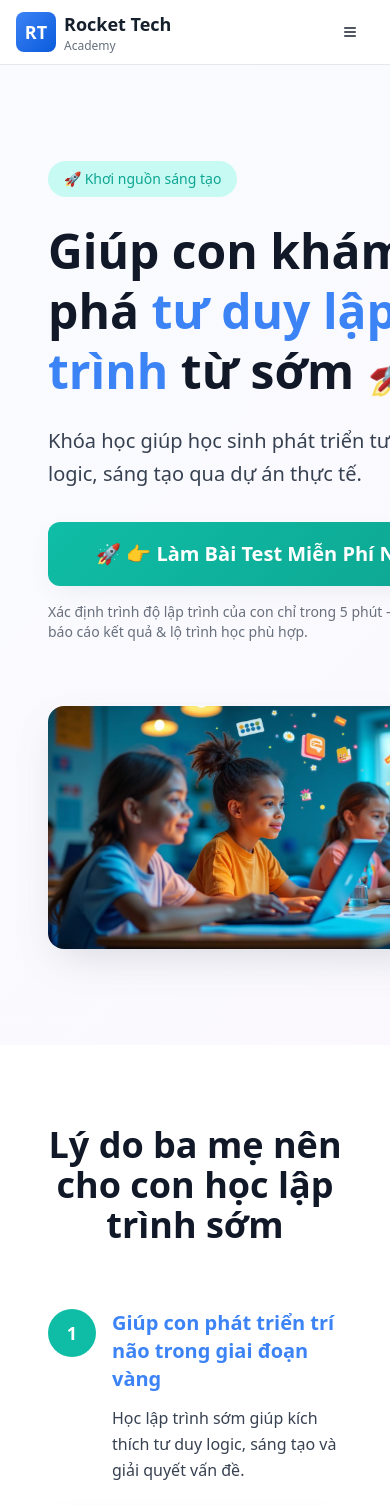
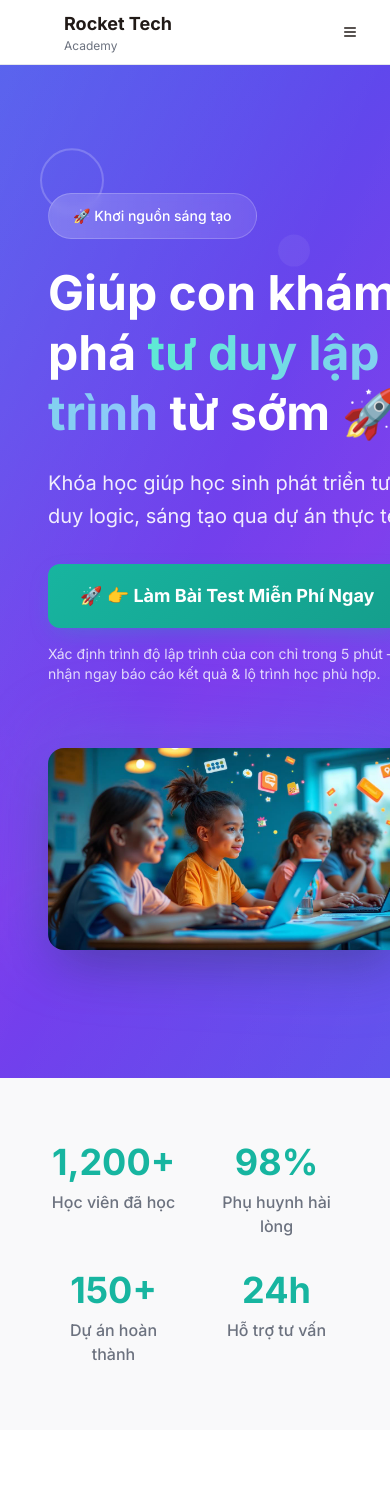
Before and after one commit to hoannguyenai/landing-page-ninja-ai, a React (Vite) app: page / in a window 390 px wide. Shown: the top 1505 px of the page. Built offline with nearby package versions, Linux system fonts and the light colour scheme; the HTML template or start-up script is replaced by a standard one.

Commit message:
Refactor: Update landing page with modern design

```diff
--- a/package.json
+++ b/package.json
@@ -46,6 +46,7 @@
     "cmdk": "^1.1.1",
     "date-fns": "^3.6.0",
     "embla-carousel-react": "^8.6.0",
+    "framer-motion": "^12.23.22",
     "input-otp": "^1.4.2",
     "lucide-react": "^0.462.0",
     "next-themes": "^0.3.0",
--- /dev/null
+++ b/src/components/AnimatedCounter.tsx
@@ -0,0 +1,37 @@
+import { useEffect, useRef } from 'react';
+import { useCounter } from '@/hooks/use-counter';
+
+interface AnimatedCounterProps {
+  end: number;
+  duration?: number;
+  suffix?: string;
+  className?: string;
+}
+
+export const AnimatedCounter = ({ end, duration = 2000, suffix = '', className = '' }: AnimatedCounterProps) => {
+  const ref = useRef<HTMLSpanElement>(null);
+  const { count, setIsVisible } = useCounter(end, duration);
+
+  useEffect(() => {
+    const observer = new IntersectionObserver(
+      ([entry]) => {
+        if (entry.isIntersecting) {
+          setIsVisible(true);
+        }
+      },
+      { threshold: 0.5 }
+    );
+
+    if (ref.current) {
+      observer.observe(ref.current);
+    }
+
+    return () => observer.disconnect();
+  }, [setIsVisible]);
+
+  return (
+    <span ref={ref} className={className}>
+      {count.toLocaleString()}{suffix}
+    </span>
+  );
+};
--- /dev/null
+++ b/src/components/FloatingElement.tsx
@@ -0,0 +1,25 @@
+import { motion } from 'framer-motion';
+
+interface FloatingElementProps {
+  children: React.ReactNode;
+  delay?: number;
+  className?: string;
+}
+
+export const FloatingElement = ({ children, delay = 0, className = '' }: FloatingElementProps) => {
+  return (
+    <motion.div
+      className={className}
+      initial={{ y: 0 }}
+      animate={{ y: [-10, 10, -10] }}
+      transition={{
+        duration: 4,
+        repeat: Infinity,
+        ease: "easeInOut",
+        delay
+      }}
+    >
+      {children}
+    </motion.div>
+  );
+};
--- /dev/null
+++ b/src/hooks/use-counter.ts
@@ -0,0 +1,26 @@
+import { useState, useEffect } from 'react';
+
+export const useCounter = (end: number, duration: number = 2000, start: number = 0) => {
+  const [count, setCount] = useState(start);
+  const [isVisible, setIsVisible] = useState(false);
+
+  useEffect(() => {
+    if (!isVisible) return;
+
+    let startTime: number;
+    const step = (timestamp: number) => {
+      if (!startTime) startTime = timestamp;
+      const progress = Math.min((timestamp - startTime) / duration, 1);
+      const easeOut = 1 - Math.pow(1 - progress, 3);
+      setCount(Math.floor(easeOut * (end - start) + start));
+
+      if (progress < 1) {
+        requestAnimationFrame(step);
+      }
+    };
+
+    requestAnimationFrame(step);
+  }, [isVisible, end, duration, start]);
+
+  return { count, setIsVisible };
+};
--- /dev/null
+++ b/src/hooks/use-scroll-animation.ts
@@ -0,0 +1,26 @@
+import { useEffect } from 'react';
+
+export const useScrollAnimation = () => {
+  useEffect(() => {
+    const observer = new IntersectionObserver(
+      (entries) => {
+        entries.forEach((entry) => {
+          if (entry.isIntersecting) {
+            entry.target.classList.add('in-view');
+          }
+        });
+      },
+      {
+        threshold: 0.1,
+        rootMargin: '0px 0px -100px 0px'
+      }
+    );
+
+    const elements = document.querySelectorAll('.scroll-animate');
+    elements.forEach((el) => observer.observe(el));
+
+    return () => {
+      elements.forEach((el) => observer.unobserve(el));
+    };
+  }, []);
+};
--- a/src/index.css
+++ b/src/index.css
@@ -1,123 +1,94 @@
+@import url('https://fonts.googleapis.com/css2?family=Inter:wght@300;400;500;600;700&display=swap');
 @tailwind base;
 @tailwind components;
 @tailwind utilities;
 
-/* Definition of the design system. All colors, gradients, fonts, etc should be defined here.
-All colors MUST be HSL.
-*/
-
 @layer base {
   :root {
-    --background: 0 0% 100%;
-    --foreground: 217 33% 13%;
+    /* Clean & Minimalist Color System */
+    --background: 0 0% 100%;  /* Pure white */
+    --foreground: 18 18% 11%; /* Dark black #1D1D1F */
 
-    --card: 0 0% 100%;
-    --card-foreground: 217 19% 27%;
+    --card: 240 10% 98%;      /* Very light gray */
+    --card-foreground: 18 18% 11%;
 
     --popover: 0 0% 100%;
-    --popover-foreground: 217 19% 27%;
+    --popover-foreground: 18 18% 11%;
 
-    /* Modern Tech Blue Primary */
-    --primary: 217 91% 60%;
+    --primary: 196 74% 38%;   /* Blue #2563EB */
     --primary-foreground: 0 0% 100%;
-    --primary-hover: 217 91% 55%;
 
-    /* Clean Light Backgrounds */
-    --secondary: 220 14% 98%;
-    --secondary-foreground: 217 33% 13%;
-    --secondary-hover: 220 13% 91%;
+    --secondary: 220 14% 96%; /* Light gray background */
+    --secondary-foreground: 18 18% 11%;
 
-    --muted: 220 13% 91%;
-    --muted-foreground: 217 9% 45%;
+    --muted: 220 14% 96%;
+    --muted-foreground: 220 8% 46%; /* Gray #374151 */
 
-    /* Modern Blue Accent */
-    --accent: 217 91% 45%;
+    --accent: 172 77% 40%;    /* Teal accent #14B8A6 */
     --accent-foreground: 0 0% 100%;
 
-    /* Teal CTA */
-    --cta: 172 85% 40%;
-    --cta-foreground: 0 0% 100%;
-    --cta-hover: 172 85% 35%;
-
-    /* Teal Badge */
-    --badge-teal: 172 83% 88%;
-    --badge-teal-foreground: 172 85% 35%;
-
-    --destructive: 0 84.2% 60.2%;
-    --destructive-foreground: 210 40% 98%;
+    --destructive: 0 84% 60%;
+    --destructive-foreground: 0 0% 100%;
 
     --border: 220 13% 91%;
     --input: 220 13% 91%;
-    --ring: 217 91% 60%;
+    --ring: 172 77% 40%;      /* Teal ring */
+
+    --radius: 0.75rem;
 
     /* Custom Design Tokens */
-    --hero-gradient: linear-gradient(135deg, hsl(217 91% 60%), hsl(217 91% 45%));
-    --light-gradient: linear-gradient(135deg, hsl(213 94% 88%), hsl(213 94% 95%));
-    --cta-gradient: linear-gradient(135deg, hsl(172 85% 40%), hsl(172 85% 35%));
-    --hero-bg-light: linear-gradient(135deg, hsl(217 91% 60% / 0.03), hsl(262 72% 51% / 0.03));
-    --success: 142 76% 36%;
-    --success-foreground: 0 0% 100%;
+    --surface-light: 240 10% 98%;
+    --text-primary: 18 18% 11%;    /* #1D1D1F */
+    --text-secondary: 220 8% 46%;  /* #374151 */
+    --accent-teal: 172 77% 40%;    /* #14B8A6 */
+    --accent-teal-light: 172 77% 95%; /* Light teal bg */
 
-    /* Modern Shadows */
-    --shadow-soft: 0 2px 8px -2px hsl(220 13% 91% / 0.5);
-    --shadow-medium: 0 8px 25px -8px hsl(217 9% 45% / 0.15);
-    --shadow-large: 0 16px 40px -12px hsl(217 9% 45% / 0.25);
+    /* Gradients */
+    --gradient-hero: linear-gradient(135deg, hsl(221 83% 53%) 0%, hsl(262 83% 58%) 100%);
+    --gradient-hero-animated: linear-gradient(135deg, hsl(221 83% 53%) 0%, hsl(262 83% 58%) 50%, hsl(221 83% 53%) 100%);
+    --gradient-cta: linear-gradient(135deg, hsl(172 77% 40%) 0%, hsl(172 77% 35%) 100%);
 
-    --radius: 0.5rem;
+    /* Shadows */
+    --shadow-sm: 0 1px 2px 0 rgb(0 0 0 / 0.05);
+    --shadow-md: 0 4px 6px -1px rgb(0 0 0 / 0.1), 0 2px 4px -2px rgb(0 0 0 / 0.1);
+    --shadow-lg: 0 10px 15px -3px rgb(0 0 0 / 0.1), 0 4px 6px -4px rgb(0 0 0 / 0.1);
+    --shadow-xl: 0 20px 25px -5px rgb(0 0 0 / 0.1), 0 8px 10px -6px rgb(0 0 0 / 0.1);
+    --shadow-teal: 0 4px 14px 0 rgb(20 184 166 / 0.25);
+    --shadow-teal-lg: 0 8px 25px -8px rgb(20 184 166 / 0.35);
 
-    --sidebar-background: 0 0% 98%;
-
-    --sidebar-foreground: 240 5.3% 26.1%;
-
-    --sidebar-primary: 240 5.9% 10%;
-
-    --sidebar-primary-foreground: 0 0% 98%;
-
-    --sidebar-accent: 240 4.8% 95.9%;
-
-    --sidebar-accent-foreground: 240 5.9% 10%;
-
-    --sidebar-border: 220 13% 91%;
-
-    --sidebar-ring: 217.2 91.2% 59.8%;
+    /* Animation Variables */
+    --animation-speed: 0.3s;
+    --animation-curve: cubic-bezier(0.4, 0, 0.2, 1);
   }
 
   .dark {
-    --background: 222.2 84% 4.9%;
-    --foreground: 210 40% 98%;
+    --background: 18 18% 11%;
+    --foreground: 0 0% 98%;
 
-    --card: 222.2 84% 4.9%;
-    --card-foreground: 210 40% 98%;
+    --card: 18 18% 11%;
+    --card-foreground: 0 0% 98%;
 
-    --popover: 222.2 84% 4.9%;
-    --popover-foreground: 210 40% 98%;
+    --popover: 18 18% 11%;
+    --popover-foreground: 0 0% 98%;
 
-    --primary: 210 40% 98%;
-    --primary-foreground: 222.2 47.4% 11.2%;
+    --primary: 196 74% 38%;
+    --primary-foreground: 0 0% 100%;
 
-    --secondary: 217.2 32.6% 17.5%;
-    --secondary-foreground: 210 40% 98%;
+    --secondary: 220 14% 20%;
+    --secondary-foreground: 0 0% 98%;
 
-    --muted: 217.2 32.6% 17.5%;
-    --muted-foreground: 215 20.2% 65.1%;
+    --muted: 220 14% 20%;
+    --muted-foreground: 220 8% 70%;
 
-    --accent: 217.2 32.6% 17.5%;
-    --accent-foreground: 210 40% 98%;
+    --accent: 172 77% 40%;
+    --accent-foreground: 0 0% 100%;
 
-    --destructive: 0 62.8% 30.6%;
-    --destructive-foreground: 210 40% 98%;
+    --destructive: 0 84% 60%;
+    --destructive-foreground: 0 0% 100%;
 
-    --border: 217.2 32.6% 17.5%;
-    --input: 217.2 32.6% 17.5%;
-    --ring: 212.7 26.8% 83.9%;
-    --sidebar-background: 240 5.9% 10%;
-    --sidebar-foreground: 240 4.8% 95.9%;
-    --sidebar-primary: 224.3 76.3% 48%;
-    --sidebar-primary-foreground: 0 0% 100%;
-    --sidebar-accent: 240 3.7% 15.9%;
-    --sidebar-accent-foreground: 240 4.8% 95.9%;
-    --sidebar-border: 240 3.7% 15.9%;
-    --sidebar-ring: 217.2 91.2% 59.8%;
+    --border: 220 13% 20%;
+    --input: 220 13% 20%;
+    --ring: 172 77% 40%;
   }
 }
 
@@ -127,94 +98,226 @@ All colors MUST be HSL.
   }
 
   body {
-    @apply bg-background text-foreground;
+    @apply bg-background text-foreground font-sans antialiased;
+    font-family: 'Inter', system-ui, -apple-system, sans-serif;
   }
 
+  /* Smooth scrolling */
   html {
     scroll-behavior: smooth;
   }
 }
 
 @layer utilities {
-  /* Hero Gradients */
-  .bg-hero-gradient {
-    background: var(--hero-gradient);
+  /* Background Utilities */
+  .bg-surface-light {
+    background-color: hsl(var(--surface-light));
   }
 
-  .bg-light-gradient {
-    background: var(--light-gradient);
+  .bg-gradient-hero {
+    background: var(--gradient-hero);
   }
 
-  .bg-cta-gradient {
-    background: var(--cta-gradient);
+  .bg-gradient-hero-animated {
+    background: var(--gradient-hero-animated);
+    background-size: 200% 200%;
+    animation: gradientShift 6s ease-in-out infinite;
   }
 
-  .bg-hero-bg-light {
-    background: var(--hero-bg-light);
+  .bg-gradient-cta {
+    background: var(--gradient-cta);
   }
 
-  /* Teal Badge */
-  .bg-badge-teal {
-    background-color: hsl(var(--badge-teal));
-    color: hsl(var(--badge-teal-foreground));
+  /* Text Colors */
+  .text-primary-dark {
+    color: hsl(var(--text-primary));
   }
 
-  /* Custom Shadows */
-  .shadow-soft {
-    box-shadow: var(--shadow-soft);
+  .text-secondary-gray {
+    color: hsl(var(--text-secondary));
   }
 
-  .shadow-medium {
-    box-shadow: var(--shadow-medium);
+  .text-accent-teal {
+    color: hsl(var(--accent-teal));
   }
 
-  .shadow-large {
-    box-shadow: var(--shadow-large);
+  /* Shadow Utilities */
+  .shadow-teal {
+    box-shadow: var(--shadow-teal);
   }
 
-  /* Animations */
+  .shadow-teal-lg {
+    box-shadow: var(--shadow-teal-lg);
+  }
+
+  /* Animation Classes */
   .animate-fade-up {
-    animation: fadeUp 0.6s ease-out;
+    opacity: 0;
+    transform: translateY(30px);
+    animation: fadeUp 0.8s var(--animation-curve) forwards;
+  }
+
+  .animate-fade-up-delay-1 {
+    opacity: 0;
+    transform: translateY(30px);
+    animation: fadeUp 0.8s var(--animation-curve) 0.2s forwards;
+  }
+
+  .animate-fade-up-delay-2 {
+    opacity: 0;
+    transform: translateY(30px);
+    animation: fadeUp 0.8s var(--animation-curve) 0.4s forwards;
+  }
+
+  .animate-slide-right {
+    opacity: 0;
+    transform: translateX(50px);
+    animation: slideRight 0.8s var(--animation-curve) 0.3s forwards;
   }
 
   .animate-scale-in {
-    animation: scaleIn 0.4s ease-out;
+    opacity: 0;
+    transform: scale(0.95);
+    animation: scaleIn 0.6s var(--animation-curve) forwards;
   }
 
-  .animate-slide-right {
-    animation: slideRight 0.8s ease-out;
+  .animate-typing {
+    overflow: hidden;
+    border-right: 3px solid hsl(var(--accent-teal));
+    white-space: nowrap;
+    animation: typing 3s steps(40, end), blink-caret 0.75s step-end infinite;
+  }
+
+  /* Hover Effects */
+  .hover-lift {
+    transition: all var(--animation-speed) var(--animation-curve);
+  }
+
+  .hover-lift:hover {
+    transform: translateY(-2px);
+    box-shadow: var(--shadow-teal-lg);
+  }
+
+  .hover-scale {
+    transition: transform var(--animation-speed) var(--animation-curve);
+  }
+
+  .hover-scale:hover {
+    transform: scale(1.05);
+  }
+
+  .hover-tilt {
+    transition: transform var(--animation-speed) var(--animation-curve);
+  }
+
+  .hover-tilt:hover {
+    transform: perspective(1000px) rotateX(5deg) rotateY(5deg);
+  }
+
+  /* Button Animations */
+  .btn-slide {
+    position: relative;
+    overflow: hidden;
+    transition: all var(--animation-speed) var(--animation-curve);
+  }
+
+  .btn-slide::before {
+    content: '';
+    position: absolute;
+    top: 0;
+    left: -100%;
+    width: 100%;
+    height: 100%;
+    background: linear-gradient(90deg, transparent, rgba(255,255,255,0.2), transparent);
+    transition: left 0.5s;
+  }
+
+  .btn-slide:hover::before {
+    left: 100%;
   }
 }
 
+/* Keyframe Animations */
 @keyframes fadeUp {
-  from {
-    opacity: 0;
-    transform: translateY(20px);
-  }
   to {
     opacity: 1;
     transform: translateY(0);
   }
 }
 
+@keyframes slideRight {
+  to {
+    opacity: 1;
+    transform: translateX(0);
+  }
+}
+
 @keyframes scaleIn {
-  from {
-    opacity: 0;
-    transform: scale(0.95);
-  }
   to {
     opacity: 1;
     transform: scale(1);
   }
 }
 
-@keyframes slideRight {
+@keyframes gradientShift {
+  0%, 100% {
+    background-position: 0% 50%;
+  }
+  50% {
+    background-position: 100% 50%;
+  }
+}
+
+@keyframes typing {
   from {
-    opacity: 0;
-    transform: translateX(-30px);
+    width: 0;
   }
   to {
-    opacity: 1;
-    transform: translateX(0);
+    width: 100%;
   }
 }
+
+@keyframes blink-caret {
+  from, to {
+    border-color: transparent;
+  }
+  50% {
+    border-color: hsl(var(--accent-teal));
+  }
+}
+
+@keyframes float {
+  0%, 100% {
+    transform: translateY(0px);
+  }
+  50% {
+    transform: translateY(-10px);
+  }
+}
+
+@keyframes pulse-glow {
+  0%, 100% {
+    box-shadow: 0 0 5px hsl(var(--accent-teal) / 0.5);
+  }
+  50% {
+    box-shadow: 0 0 20px hsl(var(--accent-teal) / 0.8), 0 0 30px hsl(var(--accent-teal) / 0.4);
+  }
+}
+
+/* Scroll Animation Observer */
+.scroll-animate {
+  opacity: 0;
+  transform: translateY(30px);
+  transition: all 0.8s var(--animation-curve);
+}
+
+.scroll-animate.in-view {
+  opacity: 1;
+  transform: translateY(0);
+}
+
+/* 3D Transform Context */
+.transform-3d {
+  transform-style: preserve-3d;
+  perspective: 1000px;
+}
--- a/src/pages/Index.tsx
+++ b/src/pages/Index.tsx
@@ -4,8 +4,12 @@ import { Card, CardContent, CardDescription, CardHeader, CardTitle } from "@/com
 import { Input } from "@/components/ui/input";
 import { Label } from "@/components/ui/label";
 import { Badge } from "@/components/ui/badge";
-import { useState } from "react";
+import { useState, useEffect } from "react";
 import { useToast } from "@/hooks/use-toast";
+import { useScrollAnimation } from "@/hooks/use-scroll-animation";
+import { AnimatedCounter } from "@/components/AnimatedCounter";
+import { FloatingElement } from "@/components/FloatingElement";
+import { motion } from "framer-motion";
 import Header from "@/components/Header";
 import Footer from "@/components/Footer";
 import CountdownTimer from "@/components/CountdownTimer";
@@ -36,6 +40,8 @@ import { CodingTestCTA } from "@/features/coding-test";
 
 const Index = () => {
   const { toast } = useToast();
+  useScrollAnimation();
+
   const [formData, setFormData] = useState({
     parentName: "",
     phone: "",
@@ -58,6 +64,13 @@ const Index = () => {
     { icon: CheckCircle2, text: "Học xong có thể tự tin viết chương trình đơn giản" },
   ];
 
+  const achievements = [
+    { number: 1200, suffix: "+", label: "Học viên đã học" },
+    { number: 98, suffix: "%", label: "Phụ huynh hài lòng" },
+    { number: 150, suffix: "+", label: "Dự án hoàn thành" },
+    { number: 24, suffix: "h", label: "Hỗ trợ tư vấn" },
+  ];
+
   const testimonials = [
     {
       content: "Con tôi ban đầu không hứng thú với Tin học. Sau khóa học ở Rocket Tech Academy, bé lớp 7 đã tự làm game Snake và rất tự hào khoe với bạn bè.",
@@ -76,46 +89,113 @@ const Index = () => {
       <Header />
 
       {/* Hero Section */}
-      <section className="relative py-24 px-4 overflow-hidden">
-        <div className="absolute inset-0 bg-hero-bg-light" />
+      <section className="relative py-32 px-4 overflow-hidden bg-gradient-hero-animated">
+        <div className="absolute inset-0 bg-gradient-to-br from-white/10 via-transparent to-white/5" />
+
+        {/* Floating Elements */}
+        <FloatingElement delay={0} className="absolute top-20 left-10 opacity-20">
+          <div className="w-16 h-16 border-2 border-white rounded-full" />
+        </FloatingElement>
+        <FloatingElement delay={1} className="absolute top-40 right-20 opacity-20">
+          <div className="w-8 h-8 bg-white/30 rounded-full" />
+        </FloatingElement>
+        <FloatingElement delay={2} className="absolute bottom-40 left-1/4 opacity-20">
+          <Rocket className="w-12 h-12 text-white" />
+        </FloatingElement>
 
         <div className="container mx-auto max-w-6xl relative z-10">
           <div className="grid lg:grid-cols-2 gap-16 items-center">
-            <div className="space-y-8 animate-fade-up">
+            <motion.div
+              className="space-y-8"
+              initial={{ opacity: 0, x: -50 }}
+              animate={{ opacity: 1, x: 0 }}
+              transition={{ duration: 0.8, ease: "easeOut" }}
+            >
               <div className="space-y-6">
-                <div className="bg-badge-teal inline-flex items-center rounded-full px-4 py-2 text-sm font-medium">
+                <motion.div
+                  className="bg-gradient-to-r from-white/20 to-white/10 backdrop-blur-sm inline-flex items-center rounded-full px-6 py-3 text-sm font-medium text-white border border-white/20"
+                  initial={{ opacity: 0, scale: 0.8 }}
+                  animate={{ opacity: 1, scale: 1 }}
+                  transition={{ delay: 0.3, duration: 0.5 }}
+                >
                   🚀 Khơi nguồn sáng tạo
-                </div>
-                <h1 className="text-5xl lg:text-6xl font-bold leading-tight text-gray-900">
+                </motion.div>
+
+                <motion.h1
+                  className="text-5xl lg:text-6xl font-bold leading-tight text-white"
+                  initial={{ opacity: 0 }}
+                  animate={{ opacity: 1 }}
+                  transition={{ delay: 0.5, duration: 1 }}
+                >
                   Giúp con khám phá{" "}
-                  <span className="text-primary">
+                  <span className="bg-gradient-to-r from-teal-300 to-blue-300 bg-clip-text text-transparent">
                     tư duy lập trình
                   </span>{" "}
                   từ sớm 🚀
-                </h1>
-                <p className="text-xl leading-relaxed" style={{ color: '#374151' }}>
+                </motion.h1>
+
+                <motion.p
+                  className="text-xl leading-relaxed text-white/90"
+                  initial={{ opacity: 0, y: 20 }}
+                  animate={{ opacity: 1, y: 0 }}
+                  transition={{ delay: 0.7, duration: 0.6 }}
+                >
                   Khóa học giúp học sinh phát triển tư duy logic, sáng tạo qua dự án thực tế.
-                </p>
+                </motion.p>
               </div>
 
-              <div className="space-y-4">
+              <motion.div
+                className="space-y-4"
+                initial={{ opacity: 0, y: 20 }}
+                animate={{ opacity: 1, y: 0 }}
+                transition={{ delay: 0.9, duration: 0.6 }}
+              >
                 <CodingTestCTA
                   label="👉 Làm Bài Test Miễn Phí Ngay"
-                  className="animate-scale-in bg-cta-gradient hover:bg-cta-gradient font-bold text-white shadow-[0px_4px_10px_rgba(20,184,166,0.3)] hover:shadow-[0px_6px_15px_rgba(20,184,166,0.4)] transition-all duration-300"
+                  className="btn-slide hover-lift bg-gradient-cta hover:bg-gradient-to-r hover:from-teal-500 hover:to-teal-400 font-bold text-white shadow-teal-lg hover:shadow-teal text-lg px-8 py-4 rounded-xl transition-all duration-300"
                 />
-                <p className="text-sm text-muted-foreground">
+                <p className="text-sm text-white/80">
                   Xác định trình độ lập trình của con chỉ trong 5 phút – nhận ngay báo cáo kết quả & lộ trình học phù hợp.
                 </p>
-              </div>
-            </div>
+              </motion.div>
+            </motion.div>
 
-            <div className="animate-slide-right">
+            <motion.div
+              className="relative"
+              initial={{ opacity: 0, x: 50 }}
+              animate={{ opacity: 1, x: 0 }}
+              transition={{ delay: 0.4, duration: 0.8 }}
+            >
+              <div className="absolute inset-0 bg-gradient-to-r from-teal-400/20 to-blue-400/20 rounded-2xl blur-2xl transform rotate-3" />
               <img
                 src={heroBanner}
                 alt="Học sinh lập trình tại Rocket Tech Academy"
-                className="rounded-2xl shadow-large w-full"
+                className="relative rounded-2xl shadow-2xl w-full hover-tilt transition-transform duration-500"
               />
-            </div>
+            </motion.div>
+          </div>
+        </div>
+      </section>
+
+      {/* Achievements Section */}
+      <section className="py-16 px-4 bg-surface-light">
+        <div className="container mx-auto max-w-6xl">
+          <div className="grid grid-cols-2 lg:grid-cols-4 gap-8">
+            {achievements.map((achievement, index) => (
+              <motion.div
+                key={index}
+                className="text-center scroll-animate"
+                initial={{ opacity: 0, y: 20 }}
+                whileInView={{ opacity: 1, y: 0 }}
+                transition={{ delay: index * 0.1 }}
+                viewport={{ once: true }}
+              >
+                <div className="text-4xl lg:text-5xl font-bold text-accent-teal mb-2">
+                  <AnimatedCounter end={achievement.number} suffix={achievement.suffix} />
+                </div>
+                <p className="text-secondary-gray font-medium">{achievement.label}</p>
+              </motion.div>
+            ))}
           </div>
         </div>
       </section>
@@ -123,36 +203,44 @@ const Index = () => {
       {/* Benefits Section */}
       <section className="py-20 px-4 bg-white">
         <div className="container mx-auto max-w-6xl">
-          <div className="text-center mb-16 animate-fade-up">
-            <h2 className="text-4xl font-bold mb-6" style={{ color: '#111827' }}>
+          <div className="text-center mb-16 scroll-animate">
+            <h2 className="text-4xl font-bold mb-6 text-primary-dark">
               Lý do ba mẹ nên cho con học lập trình sớm
             </h2>
           </div>
 
           <div className="grid md:grid-cols-2 gap-12">
             {/* Benefit 1 */}
-            <div className="flex flex-col space-y-6 animate-fade-up">
+            <motion.div
+              className="flex flex-col space-y-6 scroll-animate hover-tilt"
+              whileHover={{ scale: 1.02 }}
+              transition={{ duration: 0.3 }}
+            >
               <div className="flex items-start gap-4">
-                <div className="w-12 h-12 bg-cta text-white rounded-full flex items-center justify-center font-bold text-lg flex-shrink-0">
+                <motion.div
+                  className="w-12 h-12 bg-gradient-cta text-white rounded-full flex items-center justify-center font-bold text-lg flex-shrink-0 hover-scale"
+                  whileHover={{ rotate: 360 }}
+                  transition={{ duration: 0.5 }}
+                >
                   1
-                </div>
+                </motion.div>
                 <div className="flex-1">
                   <h3 className="text-xl font-bold mb-3 text-primary">
                     Giúp con phát triển trí não trong giai đoạn vàng
                   </h3>
-                  <p className="leading-relaxed" style={{ color: '#374151' }}>
+                  <p className="leading-relaxed text-secondary-gray">
                     Học lập trình sớm giúp kích thích tư duy logic, sáng tạo và giải quyết vấn đề.
                   </p>
                 </div>
               </div>
-              <div className="mt-4">
+              <div className="mt-4 overflow-hidden rounded-xl">
                 <img
                   src={brainDevelopment}
                   alt="Phát triển trí não cho trẻ"
-                  className="w-full h-64 object-cover rounded-xl shadow-medium"
+                  className="w-full h-64 object-cover shadow-md hover-scale transition-transform duration-500"
                 />
               </div>
-            </div>
+            </motion.div>
 
             {/* Benefit 2 */}
             <div className="flex flex-col space-y-6 animate-fade-up">
```
Also changed, not shown: 1 other file (tests, documents, lock files or other folders).
